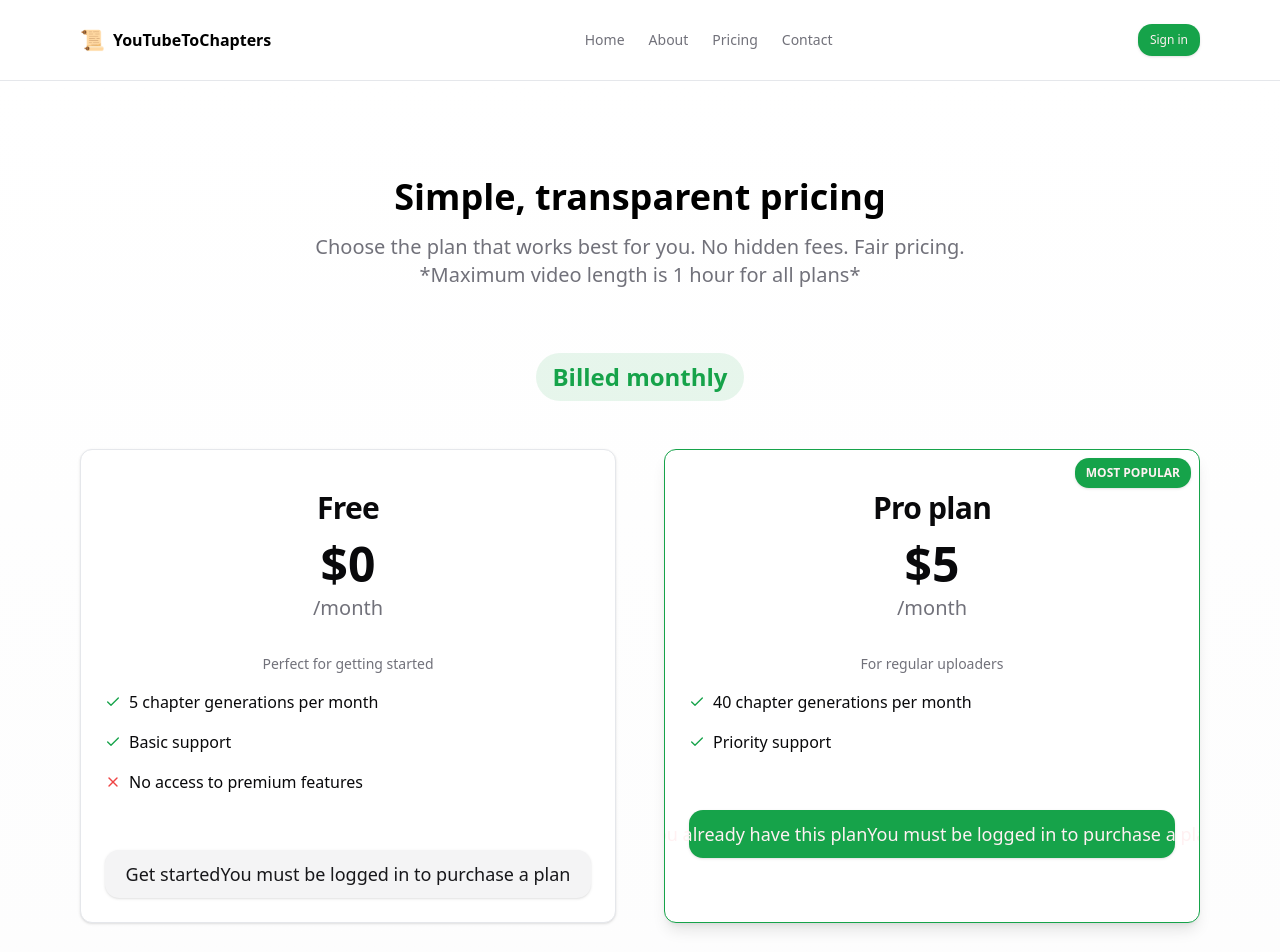
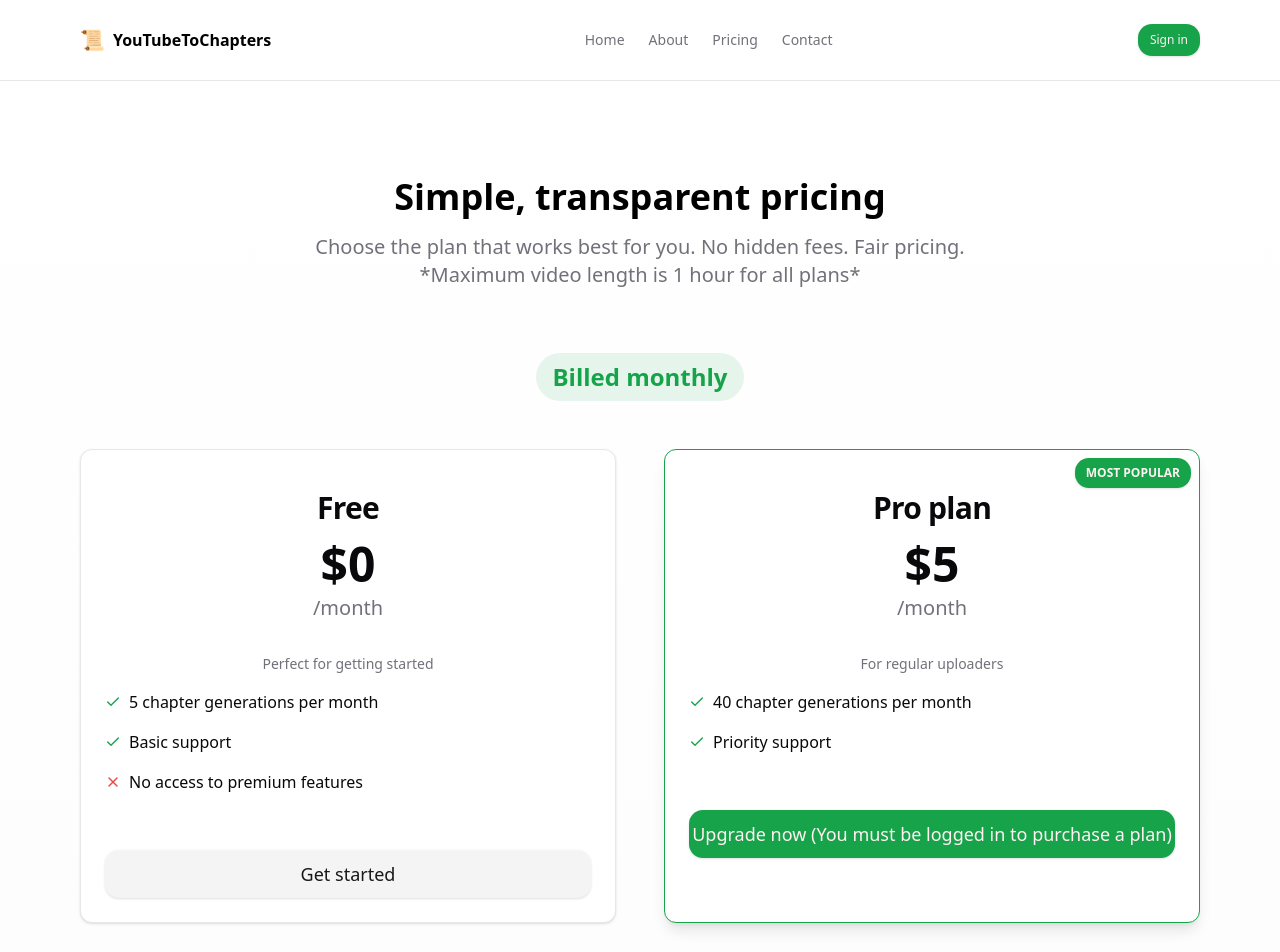
Before and after one commit to zxzCodes/ytchapters, a Next.js app: page /pricing in a window 1280 px wide. Shown: the top 952 px of the page. Built offline with nearby package versions, Linux system fonts and the light colour scheme; no server answers; the database is empty.

Commit message:
had to fix pr

```diff
--- a/app/pricing/page.tsx
+++ b/app/pricing/page.tsx
@@ -10,28 +10,13 @@ import {
 } from "@/components/ui/card";
 import { Badge } from "@/components/ui/badge";
 import { CheckIcon, XIcon } from "lucide-react";
-import prisma from "@/lib/prisma";
-import { getServerSession } from "next-auth";
-import { authOptions } from "@/lib/auth";
 
 
 
 
 
-const page = async () => {
+const page = () => {
 
-  const session = await getServerSession(authOptions)
-
-  const email = session?.user?.email;
-
-  const checkSubscriptionPlan = prisma.user.findMany({
-    where: {
-      email: email!,
-    },
-    select:{
-      stripe_customer_id: true,
-    }
-  })
 
   const pricingOptions = [
     {
@@ -49,7 +34,7 @@ const page = async () => {
       description: "For regular uploaders",
       features: ["40 chapter generations per month", "Priority support"],
       limitations: [],
-      buttonText: `${await checkSubscriptionPlan ? 'You already have this plan' : 'Buy This plan'}`,
+      buttonText:  'Upgrade now (You must be logged in to purchase a plan)',
       popular: true,
     },
   ];
@@ -124,9 +109,7 @@ const page = async () => {
                 }`}
               >
                 {option.buttonText}
-                {
-                  !session && 'You must be logged in to purchase a plan'
-                }
+
               </Button>
             </CardFooter>
           </Card>
```
